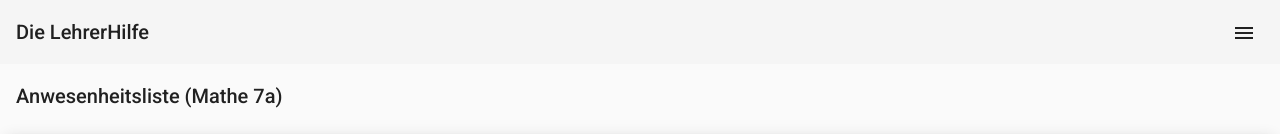
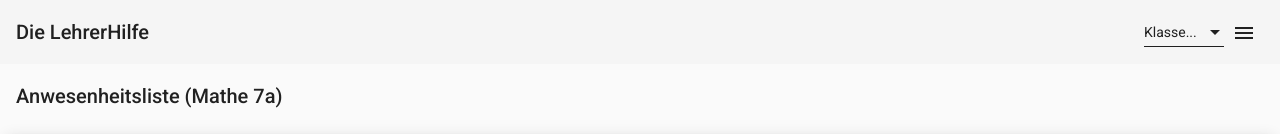
Before and after one commit to mschwarz8/die-lehrer-hilfe, an Angular app: page /overview in a window 1280 px wide. Shown: the top 134 px of the page. Built offline with nearby package versions, Linux system fonts and the light colour scheme.

Commit message:
Creates sharedModule and introduced class select

```diff
--- a/src/app/app.component.html
+++ b/src/app/app.component.html
@@ -1,22 +1,21 @@
-<!-- * * * * * * * * * * * * * * * * * * * * * * * * * * * * * * * -->
-<!-- * * * * * * * * * * * The content below * * * * * * * * * * * -->
-<!-- * * * * * * * * * * is only a placeholder * * * * * * * * * * -->
-<!-- * * * * * * * * * * and can be replaced. * * * * * * * * * * * -->
-<!-- * * * * * * * * * * * * * * * * * * * * * * * * * * * * * * * -->
-<!-- * * * * * * * * * Delete the template below * * * * * * * * * * -->
-<!-- * * * * * * * to get started with your project! * * * * * * * * -->
-<!-- * * * * * * * * * * * * * * * * * * * * * * * * * * * * * * * -->
-
 <!-- Toolbar -->
 <mat-toolbar>
   <span>Die LehrerHilfe</span>
   <span class="example-spacer"></span>
+  <mat-form-field style="font-size: 14px; padding-top: 8px; width: 80px">
+    <mat-label>Klasse...</mat-label>
+    <mat-select [formControl]="currentSelectedClass">
+      <mat-option *ngFor="let availableClass of availableClasses" [value]="availableClass">
+        {{ availableClass }}
+      </mat-option>
+    </mat-select>
+  </mat-form-field>
   <button mat-icon-button class="example-icon" (click)="snav.toggle()" aria-label="Example icon-button with menu icon">
     <mat-icon>menu</mat-icon>
   </button>
 </mat-toolbar>
 
-<mat-sidenav-container class="example-sidenav-container" [style.marginTop.px]="mobileQuery.matches ? 56 : 0">
+<mat-sidenav-container class="sidenav-container" [style.marginTop.px]="mobileQuery.matches ? 56 : 0">
   <mat-sidenav
     #snav
     [mode]="mobileQuery.matches ? 'over' : 'side'"
--- a/src/app/app.component.scss
+++ b/src/app/app.component.scss
@@ -6,6 +6,11 @@
   box-sizing: border-box;
   -webkit-font-smoothing: antialiased;
   -moz-osx-font-smoothing: grayscale;
+}
+
+.sidenav-container {
+  // Toolbar has height of 64px
+  height: calc(100% - 64px);
 }
 
 .example-spacer {
--- a/src/app/app.component.ts
+++ b/src/app/app.component.ts
@@ -1,13 +1,18 @@
-import { ChangeDetectorRef, Component, OnDestroy } from '@angular/core';
+import { ChangeDetectorRef, Component, OnDestroy, OnInit } from '@angular/core';
 import { MediaMatcher } from '@angular/cdk/layout';
+import { FormControl } from '@angular/forms';
 
 @Component({
   selector: 'app-root',
   templateUrl: './app.component.html',
   styleUrls: ['./app.component.scss']
 })
-export class AppComponent implements OnDestroy {
+export class AppComponent implements OnInit, OnDestroy {
   title = 'Die LehrerHilfe';
+
+  currentSelectedClass = new FormControl('');
+
+  availableClasses: string[];
 
   mobileQuery: MediaQueryList;
 
@@ -19,6 +24,10 @@ export class AppComponent implements OnDestroy {
     this.mobileQuery.addListener(this.mobileQueryListener);
   }
 
+  ngOnInit(): void {
+    this.availableClasses = ['7a', '8b'];
+  }
+
   ngOnDestroy(): void {
     this.mobileQuery.removeListener(this.mobileQueryListener);
   }
--- a/src/app/attendance-list/attendance-list.module.ts
+++ b/src/app/attendance-list/attendance-list.module.ts
@@ -1,16 +1,14 @@
 import { NgModule } from '@angular/core';
-import { CommonModule } from '@angular/common';
 
 import { AttendanceListRoutingModule } from './attendance-list-routing.module';
 import { AttendanceListComponent } from './attendance-list.component';
-import { MaterialModule } from '../shared/modules/material-module';
+import { SharedModule } from '../shared/modules/shared.module';
 
 @NgModule({
   declarations: [AttendanceListComponent],
   imports: [
-    CommonModule,
     AttendanceListRoutingModule,
-    MaterialModule
+    SharedModule
   ]
 })
 export class AttendanceListModule { }
--- a/src/app/grades-list/grades-list.module.ts
+++ b/src/app/grades-list/grades-list.module.ts
@@ -1,16 +1,14 @@
 import { NgModule } from '@angular/core';
-import { CommonModule } from '@angular/common';
 
 import { GradesListRoutingModule } from './grades-list-routing.module';
 import { GradesListComponent } from './grades-list.component';
-import { MaterialModule } from '../shared/modules/material-module';
+import { SharedModule } from '../shared/modules/shared.module';
 
 @NgModule({
   declarations: [GradesListComponent],
   imports: [
-    CommonModule,
     GradesListRoutingModule,
-    MaterialModule
+    SharedModule
   ]
 })
 export class GradesListModule { }
```
Also changed, not shown: src/app/app.module.ts (+6 -4 lines), src/app/management/management.module.ts (+2 -5 lines), src/app/shared/modules/shared.module.ts (added, +17 -0 lines).
